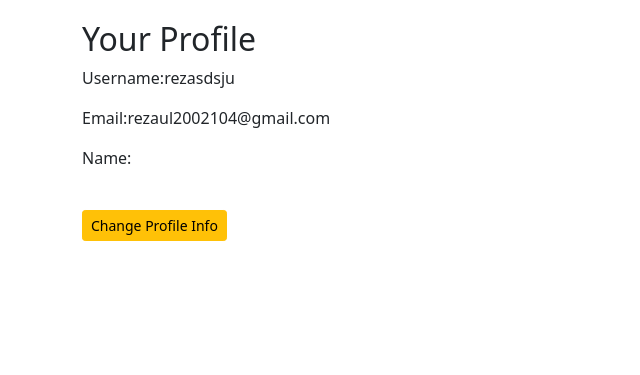
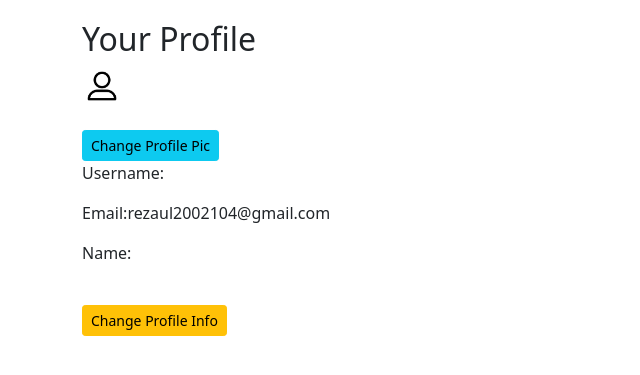
Before and after one commit to rezasdsju/blog_project_django, a Django app: page /account/profile/ in a window 1280 px wide. Shown: the part 56-431 px from the top of the page, without its empty margins (0-640 px from the left). Run offline with Django 5.2, Linux system fonts and the light colour scheme; a user stored in the database is signed in; data comes from the database, SQL or seed files in the repository; both versions use the stored data as it was after the commit.

Commit message:
feat: add functionality to add and change profile picture

```diff
--- a/App_Login/forms.py
+++ b/App_Login/forms.py
@@ -1,6 +1,7 @@
 from django import forms
 from django.contrib.auth.models import User
 from django.contrib.auth.forms import UserCreationForm, UserChangeForm
+from App_Login.models import UserProfile
 
 class SignUpForm(UserCreationForm):
     email = forms.EmailField(label='Email Address', required=True)
@@ -12,3 +13,8 @@ class UserProfileChange(UserChangeForm):
     class Meta:
         model = User
         fields = ('username', 'email','first_name', 'last_name')
+
+class ProfilePic(forms.ModelForm):
+    class Meta:
+        model = UserProfile
+        fields = ['profile_pic',]
--- a/App_Login/urls.py
+++ b/App_Login/urls.py
@@ -8,5 +8,7 @@ urlpatterns = [
     path('logout/', views.logout_user, name='logout'),
     path('profile/', views.profile, name= 'profile'),
     path('change-profile/',views.user_change, name='user_change'),
-    path('password/', views.pass_change, name='pass_change')
+    path('password/', views.pass_change, name='pass_change'),
+    path('add-picture/', views.add_pro_pic, name= 'add_pro_pic'),
+    path('change-picture/',views.change_pro_pic, name='change_pro_pic')
 ]
--- a/App_Login/views.py
+++ b/App_Login/views.py
@@ -4,7 +4,7 @@ from django.contrib.auth import login, authenticate, logout
 from django.shortcuts import HttpResponseRedirect
 from django.urls import reverse
 from django.contrib.auth.decorators import login_required
-from App_Login.forms import SignUpForm, UserProfileChange
+from App_Login.forms import SignUpForm, UserProfileChange, ProfilePic
 def signup(request):
     form = SignUpForm()
     registered = False
@@ -71,3 +71,28 @@ def pass_change(request):
             # return HttpResponseRedirect(reverse('App_Login:user_change'))
             changed=True
     return render(request,'App_Login/change_pass.html', context={'form':form,'changed':changed})
+
+
+@login_required
+def add_pro_pic(request):
+    form = ProfilePic()
+    if request.method == 'POST':
+        form = ProfilePic(request.POST, request.FILES)
+        if form.is_valid():
+            user_obj = form.save(commit=False)
+            user_obj.user = request.user
+            user_obj.save()
+            return HttpResponseRedirect(reverse('App_Login:profile'))
+    return render(request,'App_Login/add_pro_pic.html', context={'form':form})
+
+
+
+@login_required
+def change_pro_pic(request):
+    form = ProfilePic(instance=request.user.user_profile)
+    if request.method == 'POST':
+        form = ProfilePic(request.POST,request.FILES, instance=request.user.user_profile)
+        if form.is_valid():
+            form.save()
+            return HttpResponseRedirect(reverse('App_Login:profile'))
+    return render(request,'App_Login/add_pro_pic.html', context={'form':form})
--- a/blog_project_django/settings.py
+++ b/blog_project_django/settings.py
@@ -44,6 +44,7 @@ INSTALLED_APPS = [
     'App_Blog',
     'crispy_forms',
     'crispy_bootstrap5',
+    'django_cleanup',
 ]
 
 CRISPY_ALLOWED_TEMPLATE_PACKS = "bootstrap5"
--- a/templates/App_Login/profile.html
+++ b/templates/App_Login/profile.html
@@ -2,7 +2,16 @@
 {% block title_block %}Profile{% endblock  %}
 {% block body_block %}
 <h2>Your Profile</h2>
-<p>Username:{{user.username}}</p>
+{% if user.user_profile %}
+<img src="/media/{{user.user_profile.profile_pic}}" alt="" class='rounded-circle' height='40' width='40'>
+<br> <br>
+<a href="{% url 'App_Login:change_pro_pic' %}" class='btn btn-info btn-sm'>Change Profile Picture</a>
+{% else %}
+<img src="/media/profile_pics/profile-logo.png" height='40' width='40' alt="" class='rounded-circle'>
+<br> <br>
+<a href="{% url 'App_Login:add_pro_pic' %}" class='btn btn-info btn-sm'>Change Profile Pic</a>
+{% endif %}
+<p>Username:{{user.user_profile}}</p>
 <p>Email:{{user.email}}</p>
 <p>Name:{{user.first_name}} {{user.last_name}}</p>
     <br>
```
Also changed, not shown: templates/App_Login/add_pro_pic.html (added, +12 -0 lines), db.sqlite3, media/profile_pics/133891675101109501.jpg (added), media/profile_pics/river.jpg (added).
